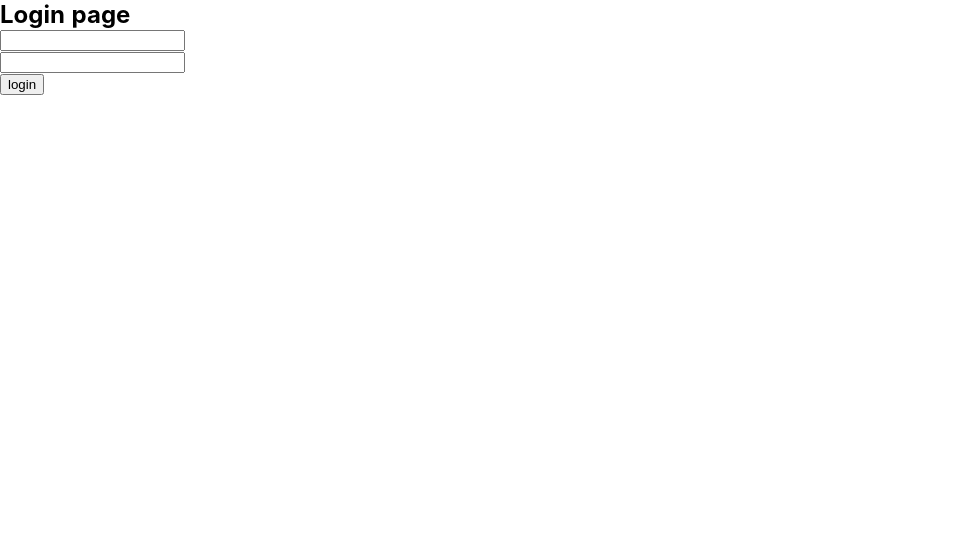
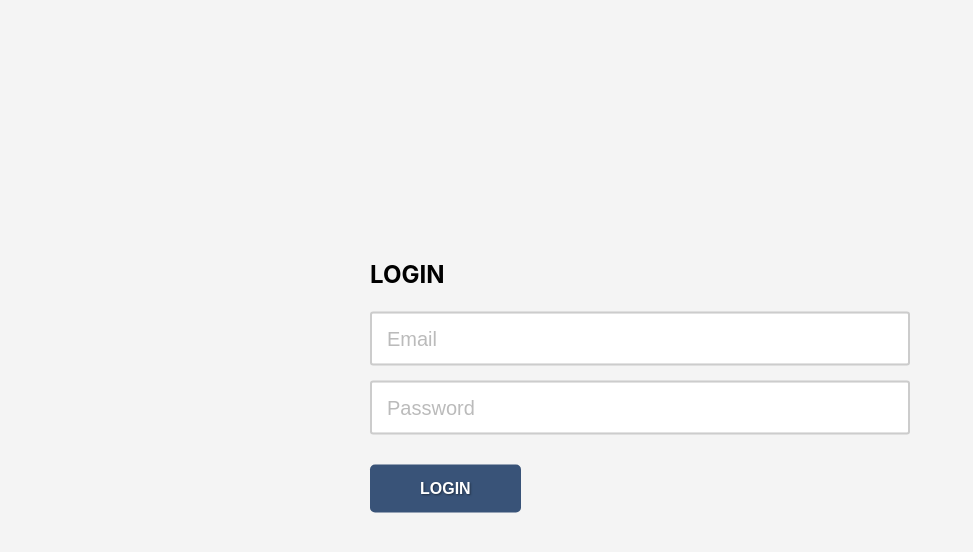
Before and after one commit to groupbwt-admin/quwi-test, a Nuxt app: page /login in a window 1280 px wide. Shown: the top 552 px of the page, without its empty margins (0-973 px from the left). Built offline with nearby package versions, Linux system fonts and the light colour scheme.

Commit message:
refactor(pages): update login page
change login page structure and add css styles

```diff
--- a/assets/scss/general.scss
+++ b/assets/scss/general.scss
@@ -1,12 +1,26 @@
+html,
+body,
+#__nuxt,
+#__layout {
+  height: 100%;
+}
+
+body {
+  margin: 0;
+  background-color: #f4f4f4;
+}
+
+*,
+::after,
+::before {
+  box-sizing: border-box;
+}
+
 header,
 main,
 nav,
 section {
   display: block;
-}
-
-body {
-  margin: 0;
 }
 
 input {
@@ -15,6 +29,11 @@ input {
 
 button {
   -webkit-appearance: button;
+  cursor: pointer;
+
+  &:focus {
+    outline: none;
+  }
 }
 
 .container {
@@ -48,6 +67,30 @@ button {
   flex-wrap: wrap;
   margin-right: -15px;
   margin-left: -15px;
+}
+
+.custom-col {
+  -ms-flex: 0 0 50%;
+  flex: 0 0 50%;
+  max-width: 50%;
+  padding-right: 15px;
+  padding-left: 15px;
+
+  @media (max-width: 767.98px) {
+    -ms-flex: 0 0 75%;
+    flex: 0 0 75%;
+    max-width: 75%;
+  }
+
+  @media (max-width: 575.98px) {
+    -ms-flex: 0 0 100%;
+    flex: 0 0 100%;
+    max-width: 100%;
+  }
+}
+
+.form-block {
+  margin-bottom: 15px;
 }
 
 .form-field {
@@ -93,12 +136,24 @@ button {
   color: #fff;
   text-align: center;
   vertical-align: middle;
-  -webkit-user-select: none;
-  -moz-user-select: none;
-  -ms-user-select: none;
-  user-select: none;
   background-color: transparent;
   padding: 15px 20px;
   font-size: 16px;
-  text-shadow: 1px 2px 5px #000;
+  border: none;
 }
+
+.empty-wrapper {
+  position: relative;
+  height: 100%;
+
+  .content {
+    position: absolute;
+    top: 50%;
+    left: 50%;
+    transform: translate(-50%, -50%);
+    -o-transform: translate(-50%, -50%);
+    -ms-transform: translate(-50%, -50%);
+    -moz-transform: translate(-50%, -50%);
+    -webkit-transform: translate(-50%, -50%);
+  }
+}
--- a/assets/scss/main.scss
+++ b/assets/scss/main.scss
@@ -1 +1,2 @@
 @import "general";
+@import "pages/login";
--- /dev/null
+++ b/assets/scss/pages/login.scss
@@ -0,0 +1,54 @@
+.row {
+  justify-content: center;
+  -webkit-justify-content: center;
+}
+
+.main-title {
+  margin-bottom: 25px;
+  font-size: 24px;
+  font-weight: bold;
+  text-transform: uppercase;
+  line-height: 1;
+}
+
+.custom-form {
+  margin-bottom: 25px;
+
+  .form-block {
+    &:last-of-type {
+      margin-bottom: 30px;
+    }
+
+    .form-field {
+      &::-webkit-input-placeholder {
+        text-transform: capitalize;
+      }
+
+      &::-moz-placeholder {
+        text-transform: capitalize;
+      }
+
+      &:-ms-input-placeholder {
+        text-transform: capitalize;
+      }
+
+      &::-ms-input-placeholder {
+        text-transform: capitalize;
+      }
+
+      &::placeholder {
+        text-transform: capitalize;
+      }
+    }
+  }
+
+  .btn-main {
+    padding-right: 50px;
+    padding-left: 50px;
+    background-color: #395378;
+    text-transform: uppercase;
+    text-shadow: 1px 1px 2px #202f44;
+    font-weight: bold;
+    border-radius: 5px;
+  }
+}
--- a/pages/login.vue
+++ b/pages/login.vue
@@ -1,23 +1,28 @@
 <template>
-  <section>
-    <h1>
-      Login page
-    </h1>
-    <form>
-      <div>
-        <input type="email">
-      </div>
-      <div>
-        <input type="password">
-      </div>
-      <button type="submit">login</button>
-    </form>
+  <section class="container">
+    <div class="row">
+      <h1 class="main-title custom-col">
+        login
+      </h1>
+    </div>
+    <div class="row">
+      <form class="custom-form custom-col">
+        <div class="form-block">
+          <input type="email" class="form-field" placeholder="email">
+        </div>
+        <div class="form-block">
+          <input type="password" class="form-field" placeholder="password">
+        </div>
+        <button type="submit" class="btn btn-main">login</button>
+      </form>
+    </div>
   </section>
 </template>
 
 <script>
 export default {
-  name: "login"
+  name: "login",
+  layout: 'empty'
 }
 </script>
 
```
